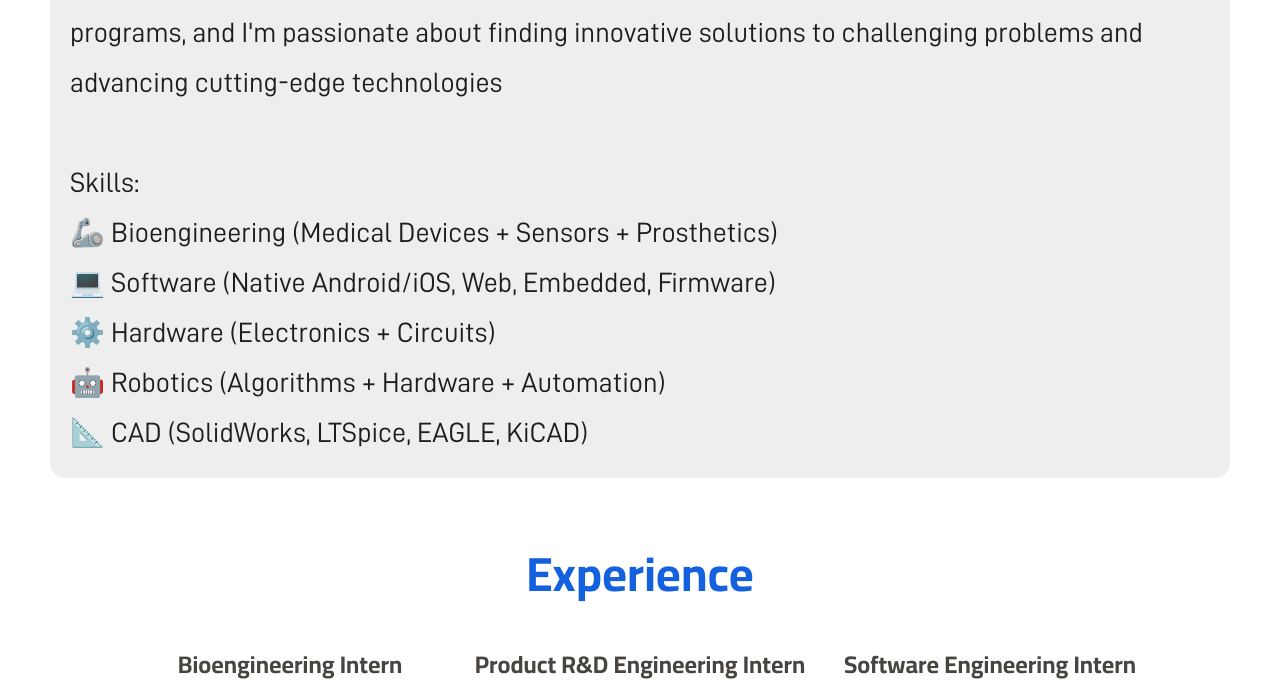
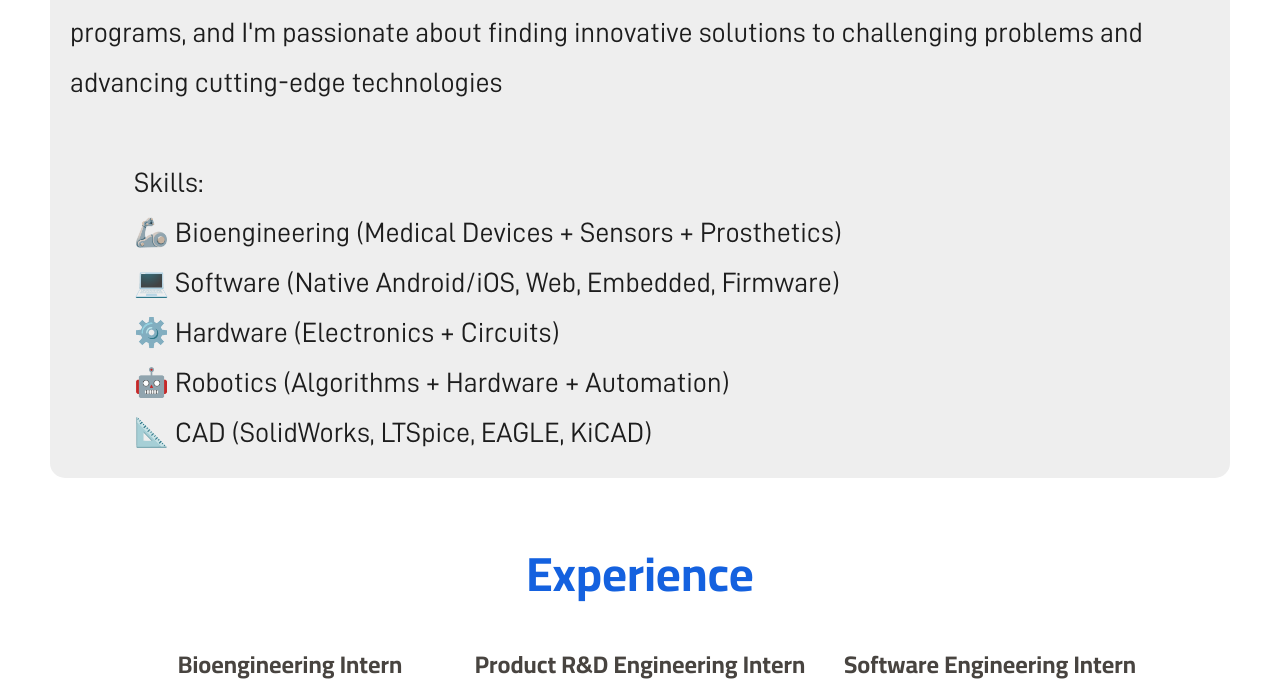
Before and after one commit to Ibrahim-2003/portfolio, a plain HTML site: page index.html in a window 1280 px wide. Shown: the part 361-1055 px from the top of the page. Drawn offline with Linux system fonts and the light colour scheme; a web font is replaced by a local one.

Commit message:
Fixed styling on skill list

```diff
--- a/index.html
+++ b/index.html
@@ -47,12 +47,16 @@
             <span id="welcome-header">Welcome to my development portfolio!</span>
             <br>
             🦾🧠🫀 I'm a Rice Bioengineering student concurrently enrolled in the Master's and Bachelor's programs, and I'm passionate about finding innovative solutions to challenging problems and advancing cutting-edge technologies<br><br>
+
+            <div style="margin-left: 5vw">
             Skills:<br>
             🦾 Bioengineering (Medical Devices + Sensors + Prosthetics)<br>
             💻 Software (Native Android/iOS, Web, Embedded, Firmware)<br>
             ⚙️ Hardware (Electronics + Circuits)<br>
             🤖 Robotics (Algorithms + Hardware + Automation)<br>
             📐 CAD (SolidWorks, LTSpice, EAGLE, KiCAD)
+            </div>
+
 
 
         </div>
```
